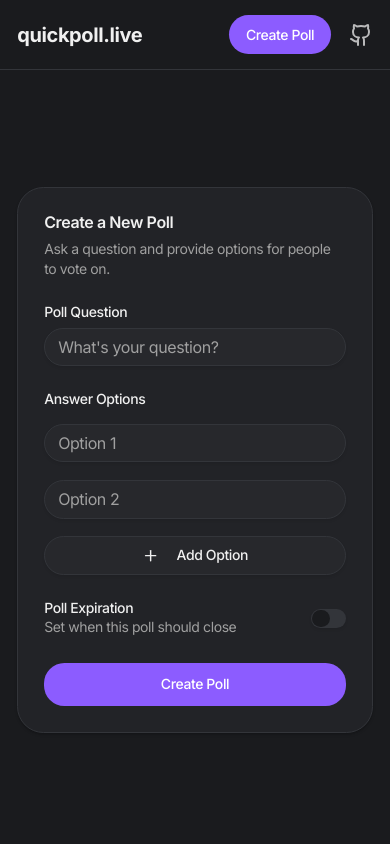
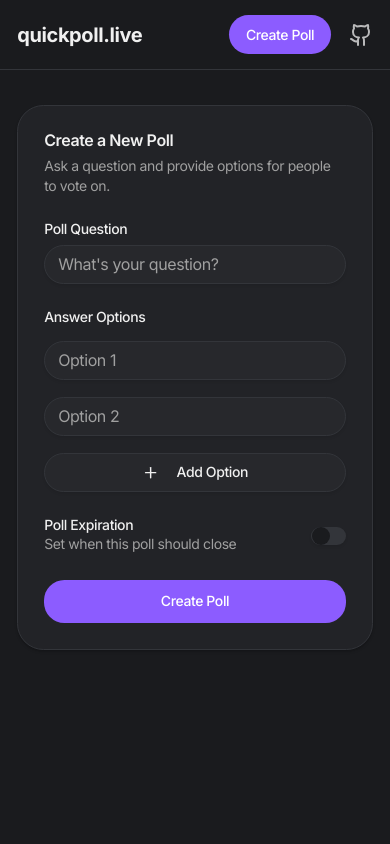
Before and after one commit to heyimdima/amplify-test-repo, a Next.js app: page /create in a window 390 px wide. Shown: the top 844 px of the page. Built offline with nearby package versions, Linux system fonts and the light colour scheme; no server answers; what aws-amplify would draw is missing.

Commit message:
Add spinner to the /create page during loading

```diff
--- a/src/app/create/page.tsx
+++ b/src/app/create/page.tsx
@@ -21,6 +21,7 @@ import {
   CardTitle,
 } from "@/components/ui/card";
 import { Plus, X, CalendarIcon } from "lucide-react";
+import { Spinner } from "@/components/ui/spinner";
 import { format } from "date-fns";
 
 export default function Create() {
@@ -113,7 +114,7 @@ export default function Create() {
   };
 
   return (
-    <div className="container mx-auto px-4 py-12 flex-1 flex items-center">
+    <div className="container mx-auto px-4 py-8 sm:py-12 flex-1 flex sm:items-center">
       <div className="max-w-2xl mx-auto w-full">
         <Card>
           <CardHeader>
@@ -247,6 +248,7 @@ export default function Create() {
                 className="w-full"
                 size="lg"
                 disabled={isSubmitting}>
+                {isSubmitting && <Spinner />}
                 {isSubmitting ? "Creating..." : "Create Poll"}
               </Button>
             </form>
```
